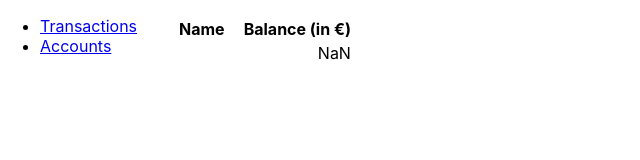
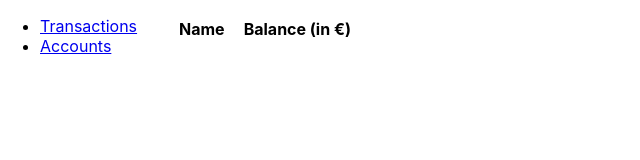
Before and after one commit to thenativeweb/temp--redux, a React (Create React App) app: page /accounts in a window 1280 px wide. Shown: the top 160 px of the page, without its empty margins (0-640 px from the left). Built offline with nearby package versions, Linux system fonts and the light colour scheme.

Commit message:
Fix the accounts selector

```diff
--- a/src/pages/Accounts.tsx
+++ b/src/pages/Accounts.tsx
@@ -6,7 +6,7 @@ import * as React from 'react';
 
 const AccountsList: React.FunctionComponent = () => {
   const accounts = useSelector((state: AppState): Account[] => {
-    const randomlyOrderedAccounts = Object.values(state.accounts);
+    const randomlyOrderedAccounts = Object.values(state.accounts.accounts);
     return randomlyOrderedAccounts.sort((left, right) => left.name.localeCompare(right.name));
   });
 
```
